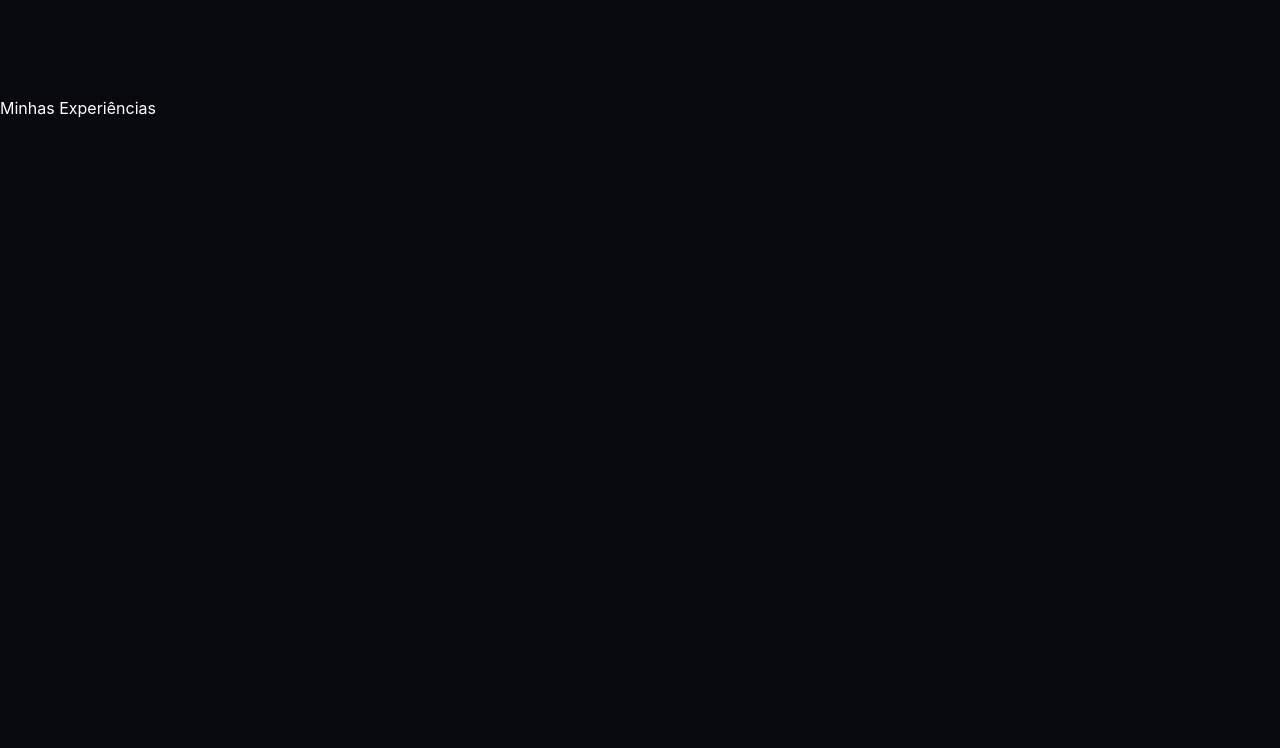
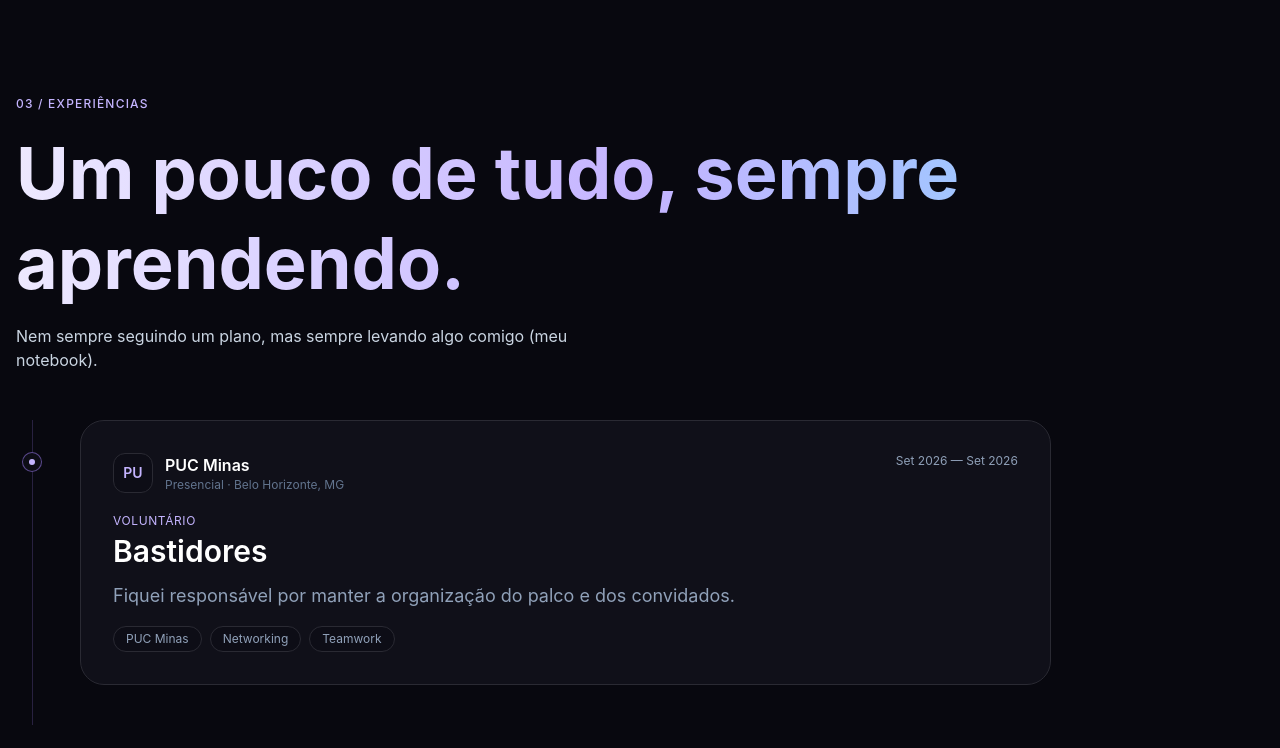
Before and after one commit to Nicolas-De-Almeida/portfolio, a React (Vite) app: page / in a window 1280 px wide. Shown: the part 2080-2828 px from the top of the page. Built offline with nearby package versions, Linux system fonts and the light colour scheme.

Commit message:
feat: adiciona seção experiences

```diff
--- a/src/App.jsx
+++ b/src/App.jsx
@@ -20,7 +20,7 @@ function App() {
       <main>
         <About language={language} />
         <Projects language={language}/>
-        <Experiences />
+        <Experiences language={language} />
         <Contact />
       </main>
       <Footer/>
--- /dev/null
+++ b/src/data/experiences.js
@@ -0,0 +1,76 @@
+const experienceList = [
+    { // null = experiência atual
+        id: "We Make Software",
+        start: "2026-09",
+        end: "2026-09",
+        tags: ["PUC Minas", "Networking", "Teamwork"],
+
+        pt: {
+        type: "Voluntário",
+        company: "PUC Minas",
+        role: "Bastidores",
+        place: "Presencial · Belo Horizonte, MG",
+        description: "Fiquei responsável por manter a organização do palco e dos convidados.",
+        },
+
+        en: {
+        type: "Volunteer",
+        company: "PUC Minas",
+        role: "Backstage",
+        place: "On-site · Belo Horizonte, Brazil",
+        description: "I was responsible for helping coordinating the stage and managing the guests.",
+        },
+    },
+
+    /*
+    {
+        id: "",
+        start: "",
+        end: "",
+        tags: [""],
+
+        pt: {
+        type: "",
+        company: "",
+        role: "",
+        place: "",
+        description:"",
+        },
+
+        en: {
+        type: "",
+        company: "",
+        role: "",
+        place: "",
+        description:"",
+        },
+    },
+    */
+
+];
+
+    // Mais recente primeiro; em caso de empate, a experiência atual vem antes
+    export const experiences = [...experienceList].sort(
+    (a, b) =>
+        b.start.localeCompare(a.start) ||
+        (b.end === null) - (a.end === null)
+    );
+
+    export const experiencesContent = {
+    pt: {
+        label: "03 / EXPERIÊNCIAS",
+        title: "Um pouco de tudo, sempre aprendendo.",
+        subtitle: "Nem sempre seguindo um plano, mas sempre levando algo comigo (meu notebook).",
+        present: "Atual",
+        closingTitle: "O código é meu, o bug é de Todos.",
+        closingText: "Escrevo código, faço perguntas, resolvo problemas e, ocasionalmente, crio outros sem querer.",
+    },
+    en: {
+        label: "03 / EXPERIENCE",
+        title: "A Bit of Everything, Always Learning.",
+        subtitle: "Not always following a plan, but always taking something with me (my laptop).",
+        present: "Present",
+        closingTitle: "The code is mine, the bug belongs to Everyone.",
+        closingText: "I write code, ask questions, solve problems, and occasionally create a few of them by accident.",
+    },
+};
--- a/src/pages/Experiences.jsx
+++ b/src/pages/Experiences.jsx
@@ -1,11 +1,110 @@
 
+import { motion } from "framer-motion";
+import Card from "../components/Cards";
+import { experiences, experiencesContent } from "../data/experiences";
 
-export default function Experience(){
+// Deslocamento em "escada" no desktop repetindo a cada 3 cards
+const stairs = ["md:ml-0", "md:ml-[6%]", "md:ml-[12%]"];
+
+// Converte "2025-03" em "mar 2025" no idioma escolhido
+const formatDate = (value, language) => {
+    const [year, month] = value.split("-").map(Number);
+    const monthName = new Intl.DateTimeFormat(
+        language === "pt" ? "pt-BR" : "en-US",
+        { month: "short" }
+    ).format(new Date(year, month - 1, 1));
+
+    return `${monthName.replace(".", "")} ${year}`;
+};
+
+export default function Experiences({ language }) {
+    const content = experiencesContent[language];
 
     return (
+        <section id="MyExperiences" className="mx-auto w-full max-w-7xl scroll-mt-24 px-4 pb-24">
+            {/* Título */}
+            <p className="text-xs font-medium tracking-widest text-violet-300">
+                {content.label}
+            </p>
+            <h2 className="mt-4 bg-gradient-to-r from-violet-100 via-violet-300 to-sky-300 bg-clip-text text-4xl font-bold leading-tight text-transparent md:text-6xl lg:text-7xl">
+                {content.title}
+            </h2>
+            <p className="mt-4 max-w-xl text-slate-300">{content.subtitle}</p>
 
-        <section id="MyExperiences" className="min-h-screen">
-            <h2>Minhas Experiências</h2>
+            {/* Lista de experiências */}
+            <ol className="relative mt-12 pl-12 md:pl-16">
+
+                {/* Linha vertical */}
+                <span aria-hidden="true" className="absolute bottom-0 left-4 top-0 w-px bg-violet-400/20"/>
+
+                {experiences.map((experience, index) => {
+                    const text = experience[language];
+                    const isCurrent = experience.end === null;
+                    const period = `${formatDate(experience.start, language)} — ${
+                    isCurrent ? content.present : formatDate(experience.end, language)
+                    }`;
+
+                    return (
+                        <motion.li key={experience.id} initial={{ opacity: 0, y: 30 }} whileInView={{ opacity: 1, y: 0 }} viewport={{ once: true, amount: 0.3 }} transition={{ duration: 0.6 }} className="relative pb-10">
+
+                            {/* Estrela na linha */}
+                            <span aria-hidden="true" className="absolute -left-12 top-8 flex h-5 w-5 items-center justify-center rounded-full border border-violet-400/50 bg-[#0d0d16] md:-left-16" style={{ transform: "translateX(0.375rem)" }}>
+                                <span className="h-1.5 w-1.5 rounded-full bg-violet-300" />
+                            </span>
+
+                            <div className={`w-full md:w-[82%] ${stairs[index % stairs.length]}`}>
+                                <Card>
+                                    <div className="flex items-start justify-between gap-4">
+                                        <div className="flex items-center gap-3">
+                                            {/* Empresa foto(se tiver) */}
+                                            <span aria-hidden="true" className="flex h-10 w-10 items-center justify-center rounded-xl border border-[#2a2a33] bg-[#0d0d16] text-sm font-semibold text-violet-300">
+                                                {text.company.slice(0, 2).toUpperCase()}
+                                            </span>
+                                            <div>
+                                                <p className="font-semibold text-white">{text.company}</p>
+                                                <p className="text-xs text-slate-500">{text.place}</p>
+                                            </div>
+                                        </div>
+
+                                        <p className={`flex items-center gap-2 text-xs capitalize ${isCurrent ? "text-teal-300" : "text-slate-400"}`}>
+                                            {isCurrent && (
+                                                <span className="h-2 w-2 rounded-full bg-teal-300" />
+                                            )}
+                                            {period}
+                                        </p>
+                                    </div>
+
+                                    <p className="mt-5 text-xs uppercase tracking-wider text-violet-300">
+                                        {text.type}
+                                    </p>
+                                    <h3 className="mt-1 text-2xl font-semibold text-white lg:text-3xl">
+                                        {text.role}
+                                    </h3>
+                                    <p className="mt-3 leading-relaxed text-slate-400 lg:text-lg">
+                                        {text.description}
+                                    </p>
+
+                                    <ul className="mt-4 flex flex-wrap gap-2">
+                                        {experience.tags.map((tag) => (
+                                        <li key={tag} className="rounded-full border border-[#2a2a33] bg-[#0d0d16] px-3 py-1 text-xs text-slate-400">
+                                            {tag}
+                                        </li>
+                                        ))}
+                                    </ul>
+                                </Card>
+                            </div>
+                        </motion.li>
+                    );
+                })}
+            </ol>
+
+            {/* Frase de fechamento */}
+            <Card className="mt-6">
+                <h3 className="text-lg font-semibold text-white">
+                    {content.closingTitle}
+                </h3>
+                <p className="mt-1 text-sm text-slate-400">{content.closingText}</p>
+            </Card>
         </section>
-    )
+    );
 }
```
